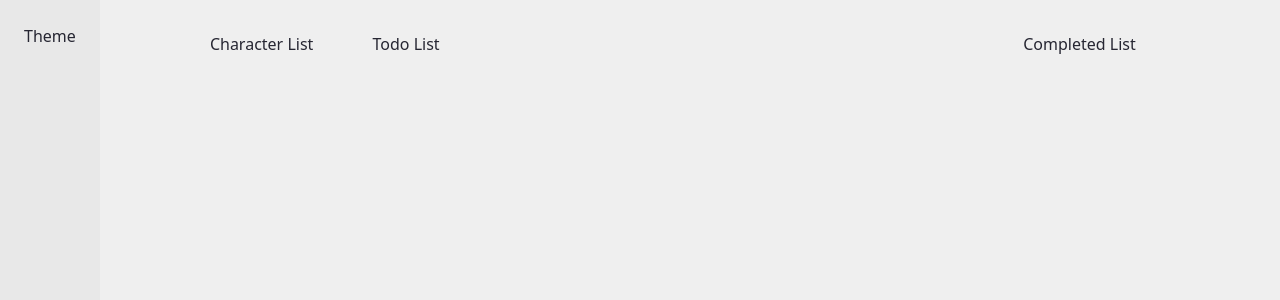
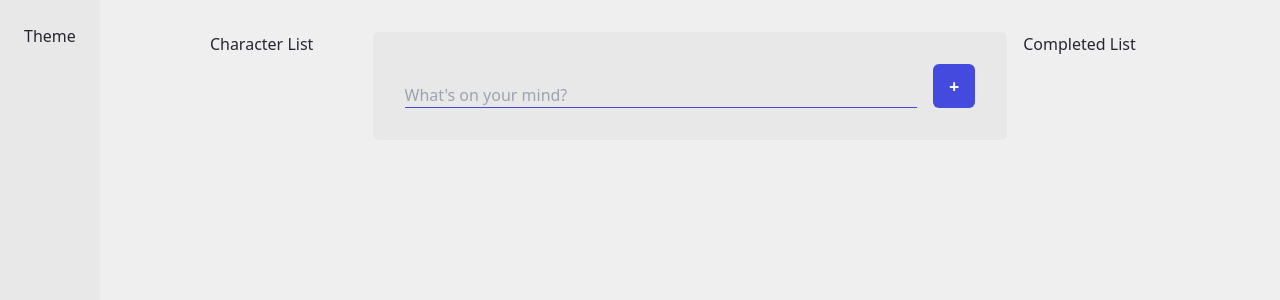
Before and after one commit to pablocantu/JATL, a React (Create React App) app: page / in a window 1280 px wide. Shown: the top 300 px of the page. Built offline with nearby package versions, Linux system fonts and the light colour scheme.

Commit message:
Added new input component

```diff
--- a/package.json
+++ b/package.json
@@ -45,6 +45,7 @@
   },
   "devDependencies": {
     "@tailwindcss/postcss7-compat": "^2.1.0",
+    "@types/autoprefixer": "^10.2.0",
     "@typescript-eslint/eslint-plugin": "^4.18.0",
     "@typescript-eslint/parser": "^4.18.0",
     "autoprefixer": "^9.8.6",
--- a/src/components/TodoList/TodoList.tsx
+++ b/src/components/TodoList/TodoList.tsx
@@ -1,13 +1,27 @@
-import React, { Component } from 'react';
+import React, { useState } from 'react';
 
-export class TodoList extends Component {
-    render(): JSX.Element {
-        return (
+import Input from 'components/common/Input/Input';
+
+const TodoList: React.FC = () => {
+    const [newTodo, setNewTodo] = useState('');
+
+    return (
+        <div className='p-8 bg-c-bg-secondary rounded-md'>
+            <div className='flex flex-row items-end gap-x-4 w-full'>
+                <div className='flex-grow'>
+                    <Input
+                        value={newTodo}
+                        placeholder={newTodo ? 'Awesome! Lets get to it!' : 'What\'s on your mind?'}
+                        onChange={({ target: { value } }) => setNewTodo(value)}
+                    />
+                </div>
+                <button className='bg-c-primary rounded-md py-2 px-4 text-white font-bold font-size text-lg'>+</button>
+            </div>
             <div>
-                Todo List
+
             </div>
-        )
-    }
+        </div>
+    );
 }
 
 export default TodoList;
--- /dev/null
+++ b/src/components/common/Input/Input.tsx
@@ -0,0 +1,23 @@
+import React, { InputHTMLAttributes } from 'react';
+
+interface Props extends InputHTMLAttributes<HTMLInputElement> {
+    value: string | number,
+    placeholder: string
+}
+
+const Input: React.FC<Props> = ({ value, placeholder, ...props }: Props) => {
+    return (
+        <div className='relative'>
+            <div className={`absolute ${value ? '-top-6 text-sm' : 'hidden'}`}>
+                {placeholder}
+            </div>
+            <input
+                className='bg-transparent border-b border-c-primary w-full'
+                placeholder={placeholder}
+                {...props}
+            />
+        </div>
+    );
+}
+
+export default Input;
--- a/tailwind.config.js
+++ b/tailwind.config.js
@@ -1,6 +1,6 @@
 module.exports = {
   purge: ['./src/**/*.{js,jsx,ts,tsx}', './public/index.html'],
-  darkMode: 'class', // or 'media' or 'class'
+  darkMode: false, // or 'media' or 'class'
   theme: {
     extend: {
       colors: {
```
Also changed, not shown: 1 other file (tests, documents, lock files or other folders).
